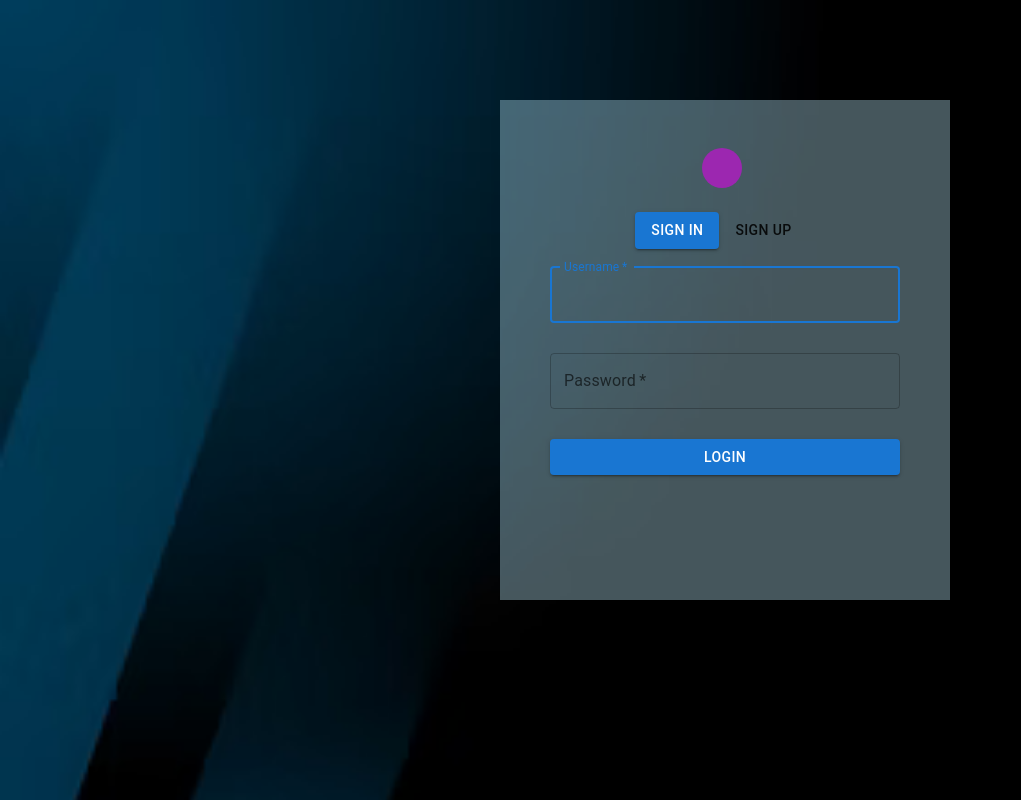
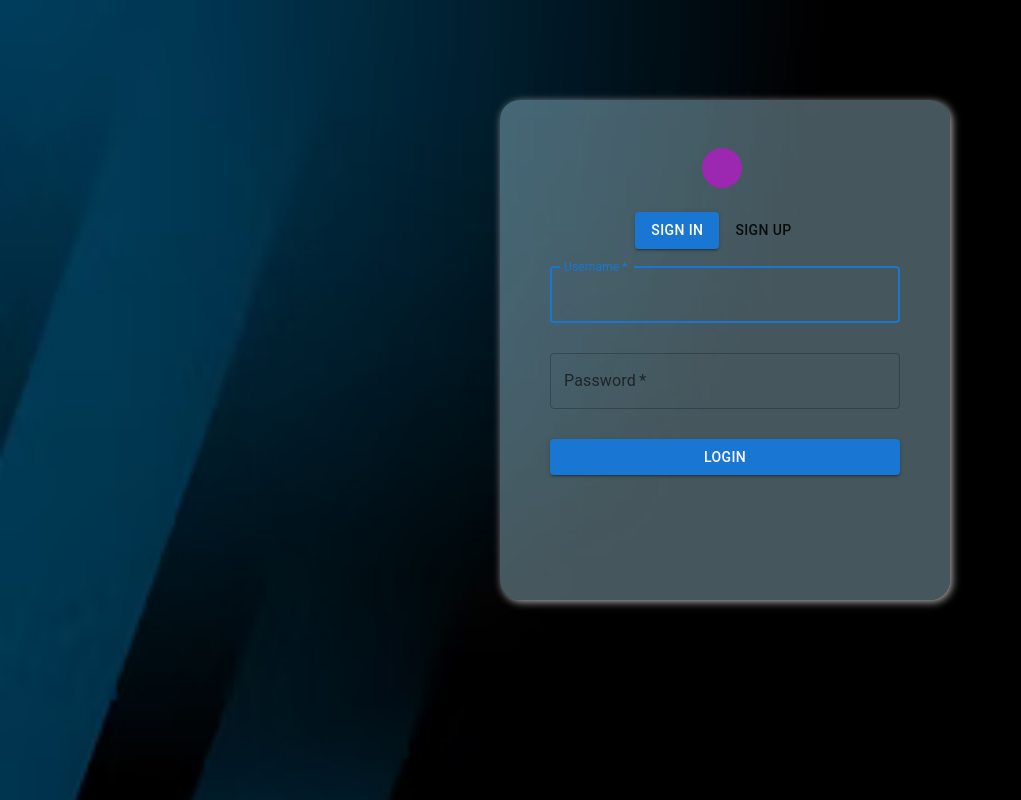
Before and after one commit to shravangoyal/Video_ConferencingNew, a React (Vite) app in the folder frontend/: page /auth in a window 1280 px wide. Shown: the whole page, without its empty margins (0-1021 px from the left). Built offline with nearby package versions, Linux system fonts and the light colour scheme; some icons are missing.

Commit message:
Deploying frontend

```diff
--- a/frontend/src/App.css
+++ b/frontend/src/App.css
@@ -182,6 +182,8 @@
   /* background-color: white; */
   /* background-color: #f0dddd33; */
   background-color: rgba(173, 216, 230, 0.4);
+  box-shadow: 2px 2px 8px rgba(230, 227, 227, 0.773);
+  border-radius: 20px;
 }
 .css-1y8ugea {
   margin-top: 24px !important;
```
